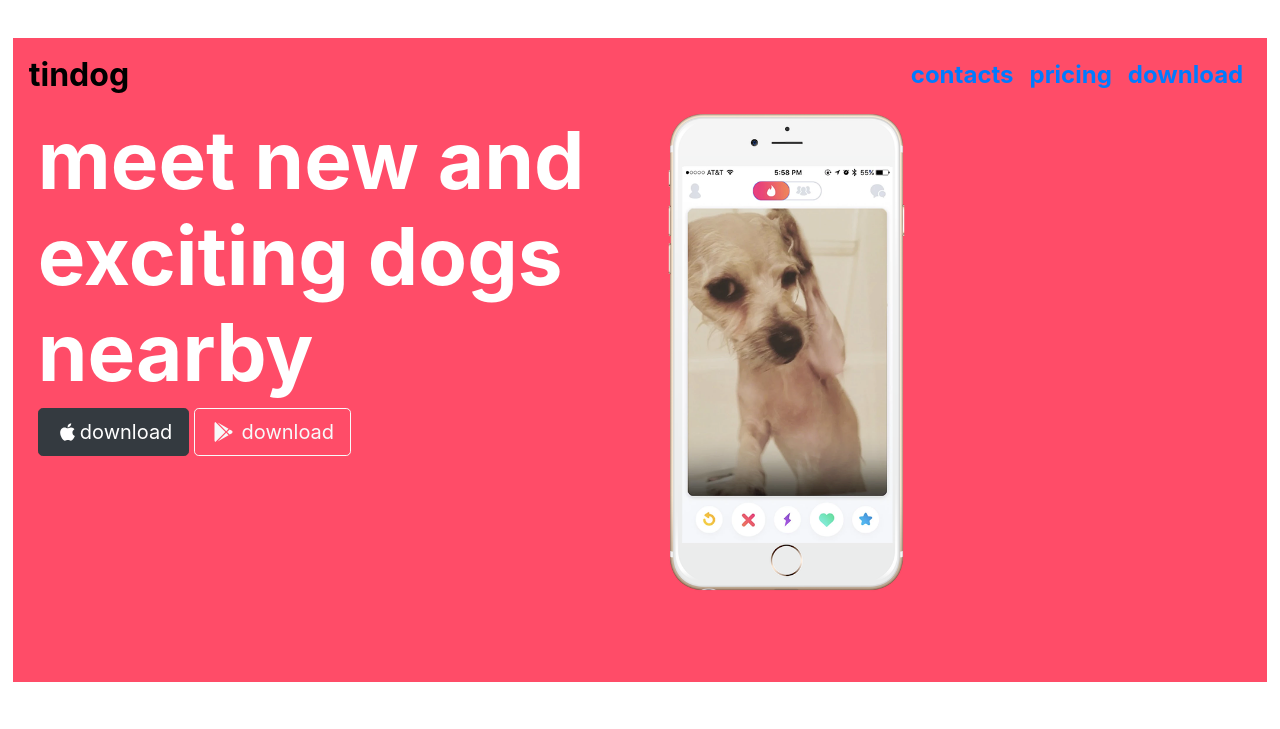
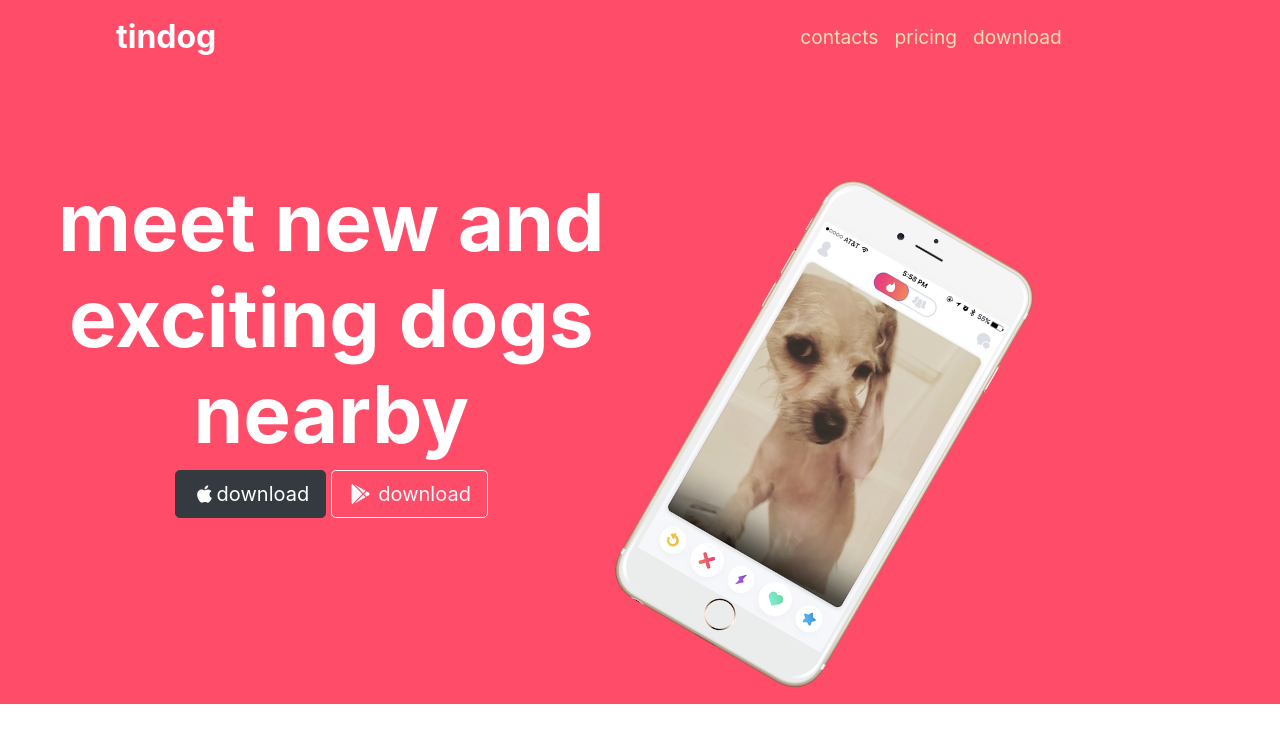
Before and after one commit to learn-at-imt/bootsrap-PY, a plain HTML site: page index.html in a window 1280 px wide. Shown: the top 729 px of the page. Drawn offline with Linux system fonts and the light colour scheme; a script that the page names is missing.

Commit message:
i styled the header

```diff
--- a/index.html
+++ b/index.html
@@ -17,7 +17,7 @@
       <section id="title">
         <nav class="navbar navbar-expand-lg">
           <a class="navbar-brand" href="">tindog</a>
-          <ul class="navbar-nav" style="margin-left: auto">
+          <ul class="navbar-nav" style="margin-left: 560px; color: white;">
             <li class="nav-item">
               <a class="nav-link" href="">contacts</a>
             </li>
@@ -29,7 +29,7 @@
             </li>
           </ul>
         </nav>
-        <div class="row">
+        <div class=" pad row">
           <div class="col-lg-6">
             <h1 id="AD">meet new and exciting dogs nearby</h1>
             <button type="button" class="btn btn-dark btn-lg">
--- a/style.css
+++ b/style.css
@@ -1,15 +1,15 @@
 #title{
-    background-color:#ff4c68 ; padding-bottom: 70px;
+    background-color:#ff4c68 ; padding-bottom: 30px; text-align: center; ;
 }
 .container-fluid{
-    padding: 3% 1%;
+    padding: 0 0;
 }
 .iphone{background-color: #ff4c68;}
 #w{
 font-weight: bolder; font-size: xx-large;
 }
 .navbar-brand{
-font-size: xx-large; font-weight: bolder; color: black;
+font-size: xx-large; font-weight: bolder; color: black; margin-left: 100px; color: white;
 }
 .row{
 margin-left: 10px;
@@ -21,13 +21,13 @@ margin-left: 10px;
      height: 500px;
  }
  #A{
-     height: 480px;
+     height: 480px; margin-top: 20px; margin-right: 300px; transform: rotate(30deg);
  }
  #AD{
 font-weight: bolder; color: white; font-size: 80px
  }
  #features{
-     padding: 50px 15%; margin-bottom: 0;
+     padding: 50px 15%; margin-bottom: 0; background-color: white; z-index: 1; position: relative;
 
  }
  .feature-box{
@@ -97,3 +97,11 @@ font-weight: bolder; color: white; font-size: 80px
  margin:20px 10px ;
 
  }
+ .nav-link{
+     color: wheat;
+     font-size: 1.2rem;
+     font-weight: lighter;
+ }
+ .pad{
+     padding-top: 100px;
+ }
```
